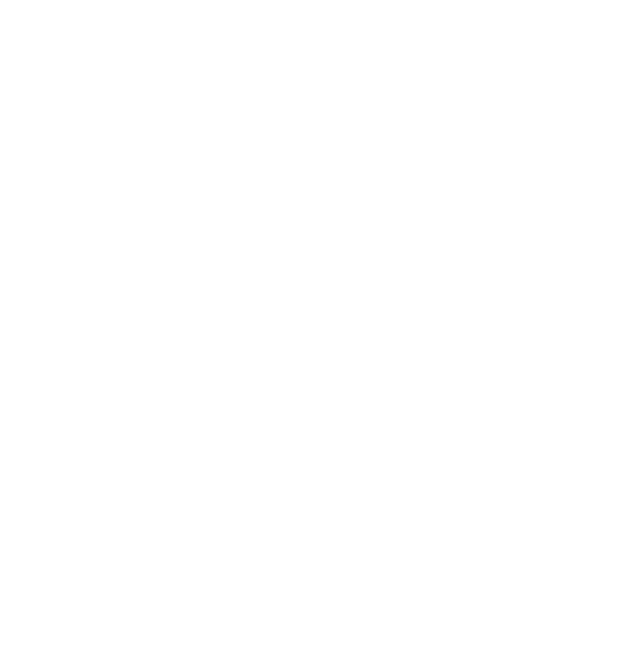
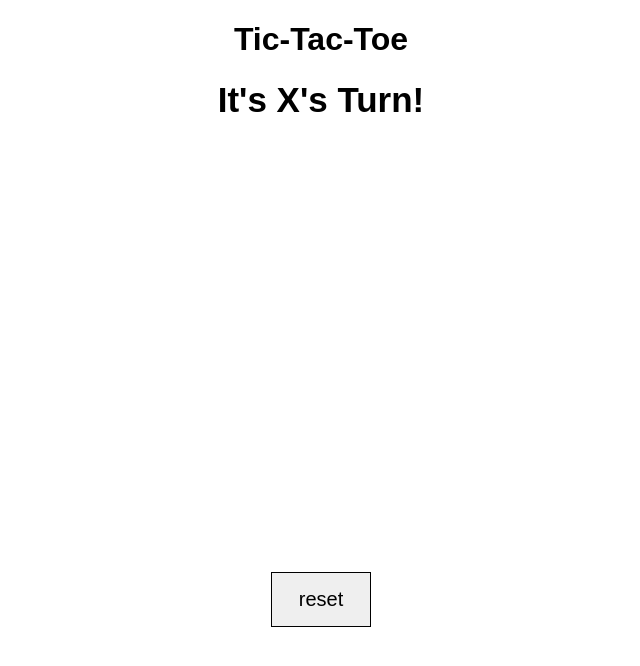
Before and after one commit to chucknerd/tic-tac-toe, a plain HTML site: page index.html in a window 1280 px wide. Shown: the whole page, without its empty margins (319-959 px from the left). Drawn offline with Linux system fonts and the light colour scheme.

Commit message:
css and js

```diff
--- a/index.html
+++ b/index.html
@@ -10,5 +10,36 @@
 </head>
 <body>
 
+    <h1>Tic-Tac-Toe</h1>
+
+    <h2> It's X's Turn!</h2>
+
+    <div class="flex-container flex-column">
+
+        <div class="flex-container flex-wrap" id="board">
+
+            <div class="square"></div>
+
+            <div class="square"></div>
+
+            <div class="square"></div>
+
+            <div class="square"></div>
+
+            <div class="square"></div>
+
+            <div class="square"></div>
+
+            <div class="square"></div>
+
+            <div class="square"></div>
+
+            <div class="square"></div>
+
+        </div>
+
+        <button id="reset-button">reset</button>
+    </div>
+
 </body>
 </html>
--- a/script.js
+++ b/script.js
@@ -0,0 +1,28 @@
+/* constants */
+
+/**app's state (variables) */
+let board;
+
+
+/**cached element references */
+
+/**event listeners */
+
+/**functions */
+function init() {
+    board = [
+        "1", "", "",
+        "", "", "",
+        "", "", "",
+    ];
+};
+
+render();
+
+function render() {
+    board.forEach(function(mark, index){
+        console.log(mark, index)
+    });
+};
+
+init();
--- a/style.css
+++ b/style.css
@@ -0,0 +1,37 @@
+body {
+    text-align: center;
+    font-family: Arial, Helvetica, sans-serif;
+}
+
+h2 {
+    margin: 0 auto;
+    font-size: 35px;
+    margin: 10px;
+}
+
+.flex-container {
+    display: flex;
+    justify-content: center;
+    align-items: center;
+}
+
+.flex-column {
+    height: 100%;
+    width: 100%;
+    flex-direction: column;
+}
+
+.flex-wrap {
+    flex-wrap: wrap;
+    height: 432px;
+    width: 432px;
+}
+
+#reset-button {
+    text-align: center;
+    font-size: 20px;
+    border: 1px solid black;
+    height: 55px;
+    width: 100px;
+    margin: 10px;
+}
```
